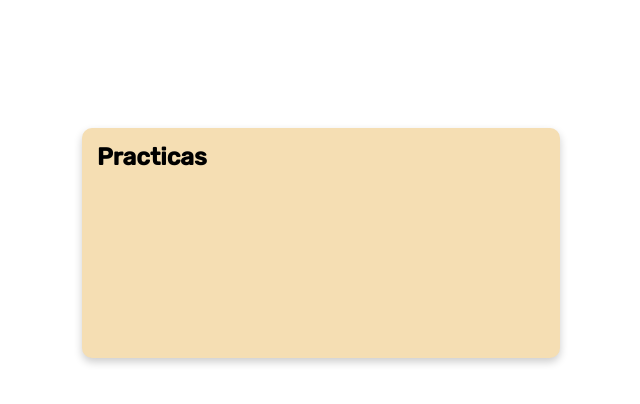
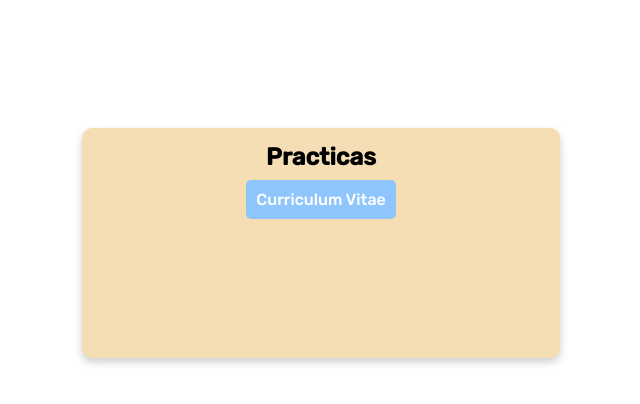
Before and after one commit to RBTKFKTRS/SDQ-Web, a plain HTML site: page index.html in a window 1280 px wide. Shown: the whole page, without its empty margins (319-959 px from the left). Drawn offline with Linux system fonts and the light colour scheme.

Commit message:
WEB CARD PRACTICA

```diff
--- a/index.html
+++ b/index.html
@@ -13,7 +13,11 @@
 <body>
     <div class="container">
         <div class="card">
-            <h2>Practicas </h2>
+            <h2>Practicas</h2>
+            <br>
+            <div class="btn-container">
+                <a class="btn" href="#">Curriculum Vitae</a>
+            </div>
         </div>
     </div>
 </body>
--- a/style.css
+++ b/style.css
@@ -22,6 +22,7 @@ body{
     box-shadow: 0 4px 8px 0 rgba(0, 0, 0, 0.2);
     background-color: wheat;
     border-radius: 10px;
+    text-align: center;
 }
 
 .card:hover{
@@ -33,3 +34,13 @@ body{
 .container{
     width: 100%;
 }
+
+.btn{
+    width: auto;
+    height: 15px;
+    padding: 10px;
+    color: white;
+    background-color: #8ec5fc;
+    text-decoration: none;
+    border-radius: 5px;
+}
```
